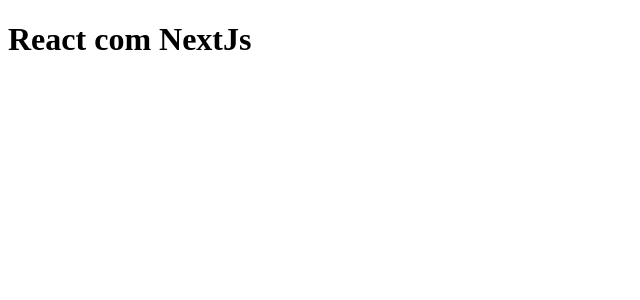
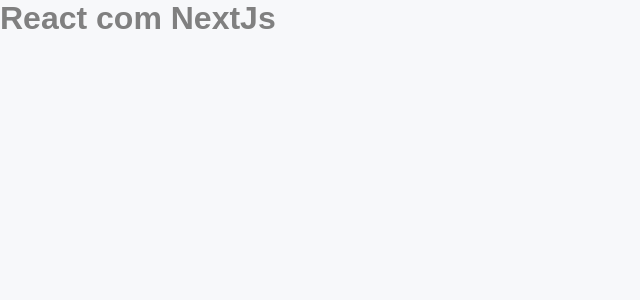
Before and after one commit to warleys14/Podcastr_nlw05, a Next.js app: page / in a window 1280 px wide. Shown: the top 300 px of the page, without its empty margins (0-640 px from the left). Built offline with nearby package versions, Linux system fonts and the light colour scheme.

Commit message:
sass added and basic css created

```diff
--- a/package.json
+++ b/package.json
@@ -10,7 +10,8 @@
   "dependencies": {
     "next": "10.2.0",
     "react": "17.0.2",
-    "react-dom": "17.0.2"
+    "react-dom": "17.0.2",
+    "sass": "^1.32.12"
   },
   "devDependencies": {
     "@types/node": "^15.0.2",
--- a/src/pages/_app.tsx
+++ b/src/pages/_app.tsx
@@ -1,3 +1,5 @@
+import '../styles/global.scss'
+
 function MyApp({ Component, pageProps }) {
   return <Component {...pageProps} />
 }
--- /dev/null
+++ b/src/styles/global.scss
@@ -0,0 +1,47 @@
+* {
+
+    margin: 0;
+    padding: 0;
+    box-sizing: border-box;
+}
+
+:root {
+    --white: #FFF;
+
+    --gray-50: #F7F8FA;
+    --gray-100: #E6E8EB;
+    --gray-200: #AFB2B1;
+    --gray-500: #808080;
+    --gray-800: #494D4B;
+
+    --green-500: #04D361;
+
+    --purple-300: #9F75FF;
+    --purple-400: #9164FA;
+    --purple-500: #8257E5;
+    --purple-800: #6F48C9;
+}
+
+body {
+    background: var(--gray-50);
+}
+
+body,
+input,
+textarea,
+button {
+    font: 500 1rem sans-serif;
+    color: var(--gray-500)
+}
+
+h1 {
+    font-size: 2rem;
+}
+
+h2 {
+    font-size: 1.5rem;
+}
+
+button {
+    cursor: pointer;
+}
```
Also changed, not shown: src/styles/global.css (deleted), 1 other file (tests, documents, lock files or other folders).
